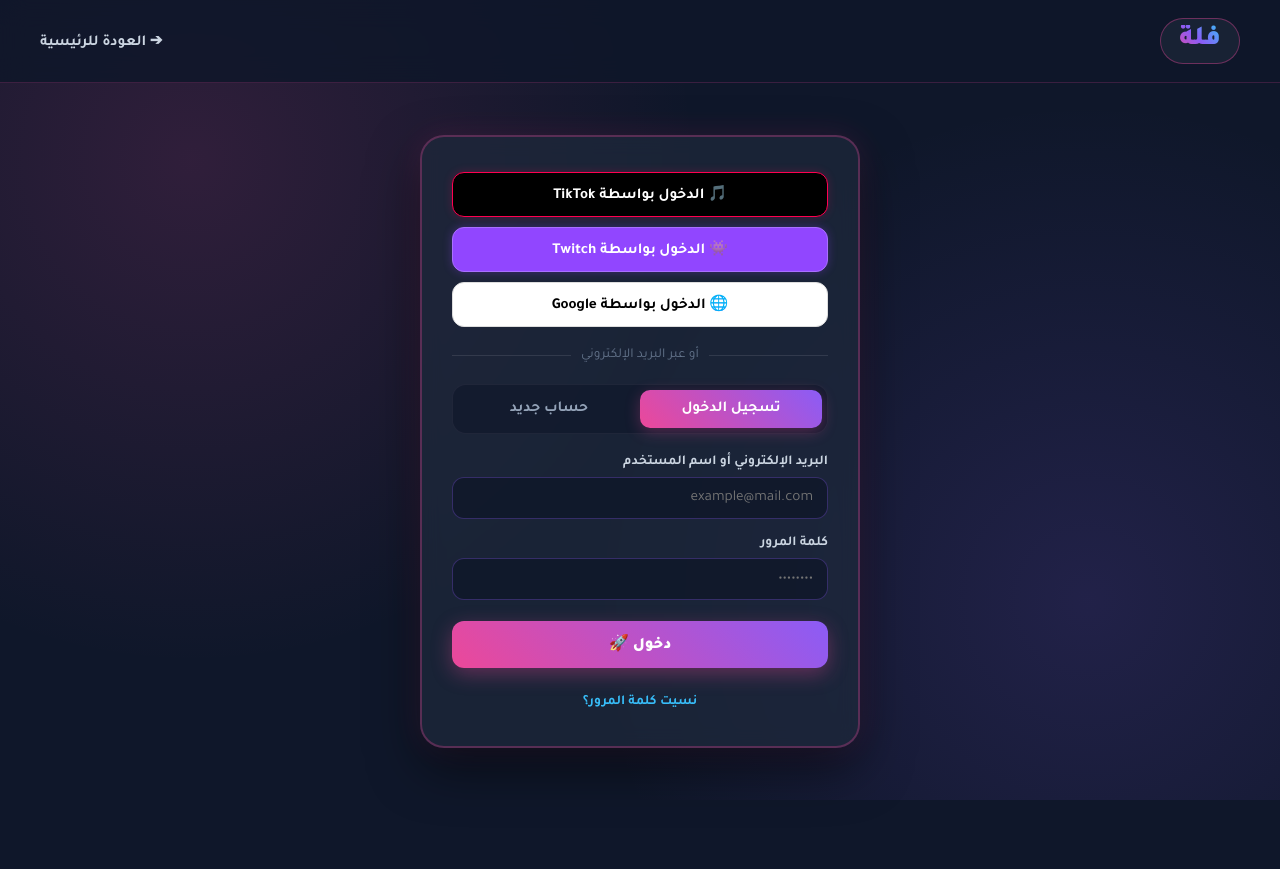
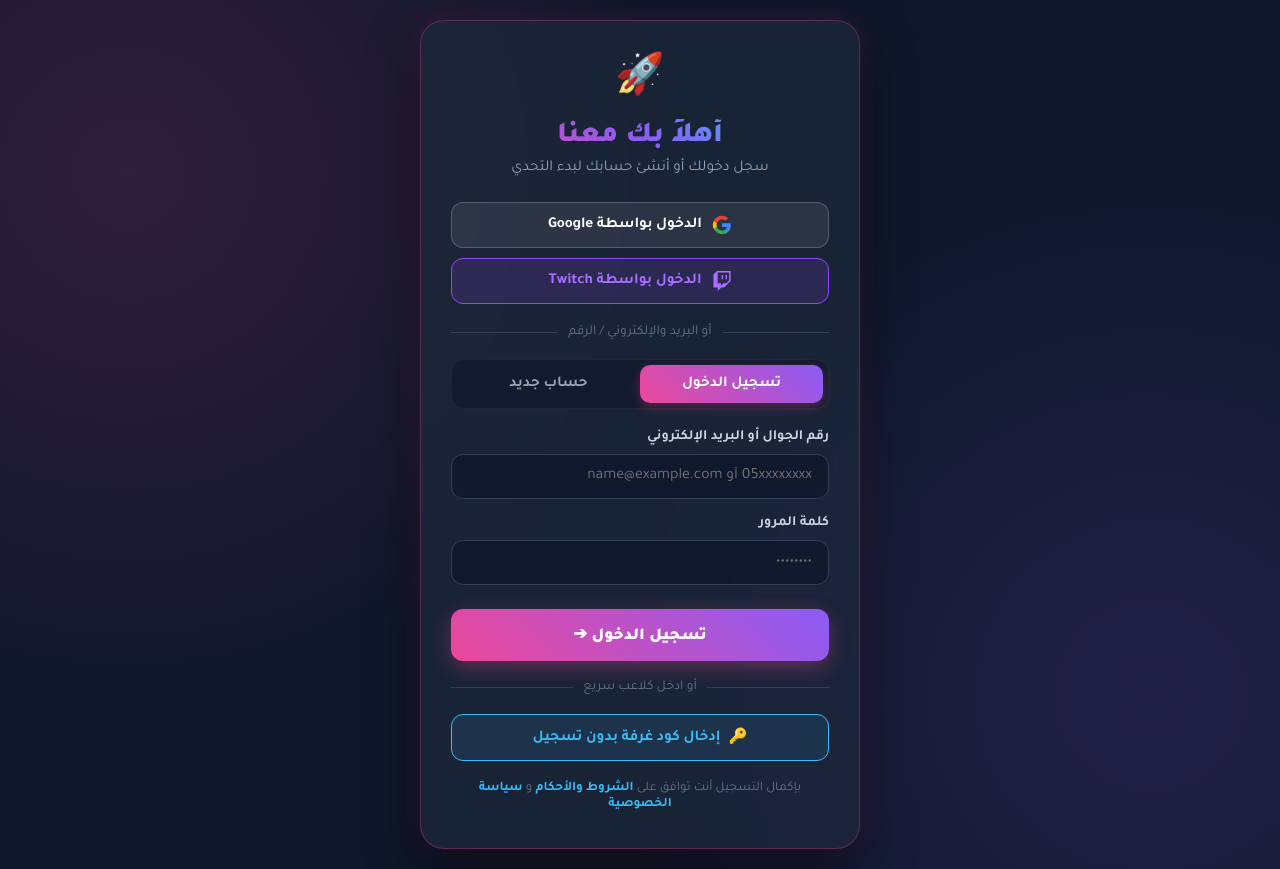
Before and after one commit to li9sh/saalfa-game, a website: page login.html in a window 1280 px wide. Before the commit the page ends 800 px from the top, so only its background shows below. Drawn offline with nearby package versions, Linux system fonts and the light colour scheme.

Commit message:
Update login.html

```diff
--- a/login.html
+++ b/login.html
@@ -3,8 +3,8 @@
 <head>
   <meta charset="UTF-8" />
   <meta name="viewport" content="width=device-width, initial-scale=1.0" />
-  <title>فُلّة | تسجيل الدخول وإنشاء حساب</title>
-  <link href="https://fonts.googleapis.com/css2?family=Tajawal:wght@400;700;900&display=swap" rel="stylesheet" />
+  <title>تسجيل الدخول | المنصة</title>
+  <link href="https://fonts.googleapis.com/css2?family=Tajawal:wght@400;600;700;900&display=swap" rel="stylesheet" />
   <style>
     * {
       box-sizing: border-box;
@@ -18,75 +18,57 @@
       color: #fff;
       min-height: 100vh;
       display: flex;
-      flex-direction: column;
+      align-items: center;
+      justify-content: center;
+      padding: 20px;
       background-image:
-        radial-gradient(circle at 15% 20%, rgba(236, 72, 153, 0.15) 0%, transparent 40%),
-        radial-gradient(circle at 85% 75%, rgba(139, 92, 246, 0.15) 0%, transparent 40%);
+        radial-gradient(circle at 10% 20%, rgba(236, 72, 153, 0.15) 0%, transparent 40%),
+        radial-gradient(circle at 90% 80%, rgba(139, 92, 246, 0.15) 0%, transparent 40%);
     }
 
-    /* --- Navbar --- */
-    .navbar {
-      display: flex;
-      align-items: center;
-      justify-content: space-between;
-      padding: 18px 40px;
-      background: rgba(15, 23, 42, 0.85);
-      backdrop-filter: blur(14px);
-      border-bottom: 1px solid rgba(236, 72, 153, 0.2);
+    .auth-container {
+      width: 100%;
+      max-width: 440px;
+      background: rgba(30, 41, 59, 0.75);
+      border: 1px solid rgba(236, 72, 153, 0.3);
+      backdrop-filter: blur(16px);
+      border-radius: 24px;
+      padding: 35px 30px;
+      box-shadow: 0 20px 50px rgba(0, 0, 0, 0.5), 0 0 30px rgba(236, 72, 153, 0.15);
+    }
+
+    .brand-header {
+      text-align: center;
+      margin-bottom: 25px;
     }
 
     .brand-logo {
-      display: flex;
-      align-items: center;
-      gap: 12px;
-      text-decoration: none;
-      background: rgba(30, 41, 59, 0.7);
-      border: 1px solid rgba(236, 72, 153, 0.4);
-      padding: 6px 18px;
-      border-radius: 40px;
+      font-size: 2.5rem;
+      margin-bottom: 8px;
+      display: inline-block;
+      animation: bounce 2s infinite;
     }
 
-    .brand-logo .name {
-      font-size: 1.7rem;
+    @keyframes bounce {
+      0%, 100% { transform: translateY(0); }
+      50% { transform: translateY(-6px); }
+    }
+
+    .brand-title {
+      font-size: 1.8rem;
       font-weight: 900;
       background: linear-gradient(45deg, #ec4899, #8b5cf6, #38bdf8);
       -webkit-background-clip: text;
       -webkit-text-fill-color: transparent;
     }
 
-    .btn-back {
-      color: #cbd5e1;
-      text-decoration: none;
-      font-weight: bold;
+    .brand-subtitle {
+      color: #94a3b8;
       font-size: 0.95rem;
-      transition: color 0.2s;
+      margin-top: 5px;
     }
 
-    .btn-back:hover {
-      color: #ec4899;
-    }
-
-    /* --- Auth Container --- */
-    .auth-wrapper {
-      flex: 1;
-      display: flex;
-      align-items: center;
-      justify-content: center;
-      padding: 40px 20px;
-    }
-
-    .auth-card {
-      background: rgba(30, 41, 59, 0.75);
-      border: 2px solid rgba(236, 72, 153, 0.3);
-      border-radius: 24px;
-      width: 100%;
-      max-width: 440px;
-      padding: 35px 30px;
-      box-shadow: 0 20px 50px rgba(0, 0, 0, 0.5), 0 0 30px rgba(236, 72, 153, 0.15);
-      backdrop-filter: blur(10px);
-    }
-
-    /* Social Login Buttons */
+    /* أزرار الدخول الاجتماعي (Google & Twitch) */
     .social-auth {
       display: flex;
       flex-direction: column;
@@ -95,68 +77,54 @@
     }
 
     .btn-social {
+      width: 100%;
+      padding: 12px;
+      border-radius: 12px;
+      font-weight: 700;
+      font-size: 0.95rem;
+      border: 1px solid transparent;
+      cursor: pointer;
       display: flex;
       align-items: center;
       justify-content: center;
       gap: 10px;
-      padding: 11px;
-      border-radius: 12px;
-      font-weight: bold;
-      font-size: 0.95rem;
-      text-decoration: none;
-      color: #fff;
-      border: 1px solid rgba(255, 255, 255, 0.1);
-      cursor: pointer;
-      transition: transform 0.2s, background 0.2s;
+      transition: all 0.2s ease;
     }
 
-    .btn-social:hover {
-      transform: translateY(-2px);
+    .btn-google {
+      background: rgba(255, 255, 255, 0.08);
+      border-color: rgba(255, 255, 255, 0.2);
+      color: #fff;
     }
 
-    .btn-tiktok {
-      background: #000;
-      border-color: #ff0050;
-      box-shadow: 0 0 10px rgba(255, 0, 80, 0.2);
+    .btn-google:hover {
+      background: rgba(255, 255, 255, 0.15);
+      border-color: #fff;
     }
 
     .btn-twitch {
-      background: #9146FF;
-      border-color: #a970ff;
-      box-shadow: 0 0 10px rgba(145, 70, 255, 0.3);
+      background: rgba(145, 71, 255, 0.15);
+      border-color: #9147ff;
+      color: #a970ff;
     }
 
-    .btn-google {
-      background: #ffffff;
-      color: #000;
-      border-color: #ddd;
+    .btn-twitch:hover {
+      background: #9147ff;
+      color: #fff;
+      box-shadow: 0 0 15px rgba(145, 71, 255, 0.4);
     }
 
-    .divider {
-      display: flex;
-      align-items: center;
-      text-align: center;
-      color: #64748b;
-      margin: 20px 0;
-      font-size: 0.85rem;
+    .btn-social svg {
+      width: 20px;
+      height: 20px;
     }
 
-    .divider::before, .divider::after {
-      content: '';
-      flex: 1;
-      border-bottom: 1px solid rgba(255, 255, 255, 0.1);
-    }
-
-    .divider span {
-      padding: 0 10px;
-    }
-
-    /* Tabs (التبويب) */
+    /* Tabs للتبديل */
     .auth-tabs {
       display: flex;
       background: rgba(15, 23, 42, 0.6);
+      padding: 5px;
       border-radius: 14px;
-      padding: 5px;
       margin-bottom: 20px;
       border: 1px solid rgba(255, 255, 255, 0.05);
     }
@@ -167,70 +135,61 @@
       border: none;
       background: transparent;
       color: #94a3b8;
+      font-weight: 700;
       font-size: 0.95rem;
-      font-weight: bold;
       border-radius: 10px;
       cursor: pointer;
-      transition: all 0.3s ease;
+      transition: all 0.25s ease;
     }
 
     .tab-btn.active {
       background: linear-gradient(45deg, #ec4899, #8b5cf6);
       color: #fff;
-      box-shadow: 0 4px 15px rgba(236, 72, 153, 0.3);
-    }
-
-    /* Forms */
-    .auth-form {
-      display: none;
-      flex-direction: column;
-      gap: 16px;
-    }
-
-    .auth-form.active {
-      display: flex;
+      box-shadow: 0 4px 12px rgba(236, 72, 153, 0.3);
     }
 
     .form-group {
-      display: flex;
-      flex-direction: column;
-      gap: 6px;
+      margin-bottom: 16px;
     }
 
-    .form-group label {
-      font-size: 0.85rem;
-      font-weight: bold;
+    .form-label {
+      display: block;
+      font-size: 0.88rem;
+      font-weight: 700;
       color: #cbd5e1;
+      margin-bottom: 8px;
     }
 
-    .form-group input {
+    .form-input {
+      width: 100%;
+      padding: 12px 16px;
       background: rgba(15, 23, 42, 0.8);
-      border: 1px solid rgba(139, 92, 246, 0.3);
+      border: 1px solid #334155;
       border-radius: 12px;
-      padding: 11px 14px;
       color: #fff;
-      font-size: 0.95rem;
+      font-size: 0.98rem;
       outline: none;
-      transition: border-color 0.2s;
+      transition: border-color 0.2s, box-shadow 0.2s;
     }
 
-    .form-group input:focus {
+    .form-input:focus {
       border-color: #ec4899;
-      box-shadow: 0 0 10px rgba(236, 72, 153, 0.2);
+      box-shadow: 0 0 12px rgba(236, 72, 153, 0.25);
     }
 
     .btn-submit {
+      width: 100%;
+      padding: 14px;
       background: linear-gradient(45deg, #ec4899, #8b5cf6);
+      border: none;
+      border-radius: 12px;
       color: #fff;
-      border: none;
-      padding: 12px;
-      border-radius: 12px;
-      font-size: 1rem;
+      font-size: 1.05rem;
       font-weight: 900;
       cursor: pointer;
-      margin-top: 5px;
       box-shadow: 0 6px 20px rgba(236, 72, 153, 0.35);
       transition: transform 0.2s, box-shadow 0.2s;
+      margin-top: 8px;
     }
 
     .btn-submit:hover {
@@ -238,170 +197,187 @@
       box-shadow: 0 8px 25px rgba(236, 72, 153, 0.5);
     }
 
-    .form-footer {
+    .divider {
+      display: flex;
+      align-items: center;
       text-align: center;
-      margin-top: 10px;
+      margin: 18px 0;
+      color: #64748b;
       font-size: 0.85rem;
-      color: #94a3b8;
     }
 
-    .form-footer a {
+    .divider::before, .divider::after {
+      content: '';
+      flex: 1;
+      border-bottom: 1px solid #334155;
+    }
+
+    .divider span {
+      padding: 0 10px;
+    }
+
+    .btn-room-direct {
+      width: 100%;
+      padding: 12px;
+      background: rgba(56, 189, 248, 0.1);
+      border: 1px solid #38bdf8;
+      border-radius: 12px;
+      color: #38bdf8;
+      font-weight: 700;
+      font-size: 0.95rem;
+      cursor: pointer;
+      display: flex;
+      align-items: center;
+      justify-content: center;
+      gap: 8px;
+      transition: background 0.2s;
+    }
+
+    .btn-room-direct:hover {
+      background: rgba(56, 189, 248, 0.2);
+    }
+
+    .auth-footer {
+      text-align: center;
+      margin-top: 20px;
+      font-size: 0.82rem;
+      color: #64748b;
+    }
+
+    .auth-footer a {
       color: #38bdf8;
       text-decoration: none;
-      font-weight: bold;
-    }
-
-    @media (max-width: 480px) {
-      .navbar { padding: 12px 20px; }
-      .auth-card { padding: 25px 20px; }
+      font-weight: 700;
     }
   </style>
 </head>
 <body>
 
-  <nav class="navbar">
-    <a href="index.html" class="brand-logo">
-      <span class="name">فُلّة</span>
-    </a>
-    <a href="index.html" class="btn-back">➔ العودة للرئيسية</a>
-  </nav>
+  <div class="auth-container">
+    <!-- Header -->
+    <div class="brand-header">
+      <div class="brand-logo">🚀</div>
+      <h1 class="brand-title">أهلاً بك معنا</h1>
+      <p class="brand-subtitle">سجل دخولك أو أنشئ حسابك لبدء التحدي</p>
+    </div>
 
-  <main class="auth-wrapper">
-    <div class="auth-card">
+    <!-- أزرار الدخول السريع عبر Google و Twitch -->
+    <div class="social-auth">
+      <!-- Google -->
+      <button class="btn-social btn-google" onclick="loginWithSocial('Google')">
+        <svg viewBox="0 0 24 24">
+          <path fill="#4285F4" d="M22.56 12.25c0-.78-.07-1.53-.2-2.25H12v4.26h5.92c-.26 1.37-1.04 2.53-2.21 3.31v2.77h3.57c2.08-1.92 3.28-4.74 3.28-8.09z"/>
+          <path fill="#34A853" d="M12 23c2.97 0 5.46-.98 7.28-2.66l-3.57-2.77c-.98.66-2.23 1.06-3.71 1.06-2.86 0-5.29-1.93-6.16-4.53H2.18v2.84C3.99 20.53 7.7 23 12 23z"/>
+          <path fill="#FBBC05" d="M5.84 14.09c-.22-.66-.35-1.36-.35-2.09s.13-1.43.35-2.09V7.06H2.18C1.43 8.55 1 10.22 1 12s.43 3.45 1.18 4.94l2.85-2.22.81-.63z"/>
+          <path fill="#EA4335" d="M12 5.38c1.62 0 3.06.56 4.21 1.64l3.15-3.15C17.45 2.09 14.97 1 12 1 7.7 1 3.99 3.47 2.18 7.06l3.66 2.84c.87-2.6 3.3-4.52 6.16-4.52z"/>
+        </svg>
+        الدخول بواسطة Google
+      </button>
 
-      <div class="social-auth">
-        <button class="btn-social btn-tiktok" onclick="socialLogin('TikTok')">
-          🎵 الدخول بواسطة TikTok
-        </button>
-        <button class="btn-social btn-twitch" onclick="socialLogin('Twitch')">
-          👾 الدخول بواسطة Twitch
-        </button>
-        <button class="btn-social btn-google" onclick="socialLogin('Google')">
-          🌐 الدخول بواسطة Google
+      <!-- Twitch -->
+      <button class="btn-social btn-twitch" onclick="loginWithSocial('Twitch')">
+        <svg viewBox="0 0 24 24" fill="currentColor">
+          <path d="M11.571 4.714h1.715v5.143h-1.715zm4.715 0H18v5.143h-1.714zM6 0L1.714 4.286v15.428h5.143V24l4.286-4.286h3.428L22.286 12V0zm14.571 11.143l-3.428 3.428h-3.429l-3 3v-3H6.857V1.714h13.714z"/>
+        </svg>
+        الدخول بواسطة Twitch
       </button>
     </div>
 
+    <!-- فاصل -->
     <div class="divider">
-        <span>أو عبر البريد الإلكتروني</span>
+      <span>أو البريد والإلكتروني / الرقم</span>
     </div>
 
+    <!-- Tabs للتبديل -->
     <div class="auth-tabs">
       <button class="tab-btn active" onclick="switchTab('login')">تسجيل الدخول</button>
-        <button class="tab-btn" onclick="switchTab('signup')">حساب جديد</button>
+      <button class="tab-btn" onclick="switchTab('register')">حساب جديد</button>
     </div>
 
-      <form id="login-form" class="auth-form active" onsubmit="handleAuth(event, 'login')">
+    <!-- نموذج تسجيل الدخول -->
+    <form id="login-form" onsubmit="handleAuth(event, 'login')">
       <div class="form-group">
-          <label>البريد الإلكتروني أو اسم المستخدم</label>
-          <input type="text" placeholder="example@mail.com" required />
+        <label class="form-label">رقم الجوال أو البريد الإلكتروني</label>
+        <input type="text" class="form-input" placeholder="05xxxxxxxx أو name@example.com" required />
       </div>
+
       <div class="form-group">
-          <label>كلمة المرور</label>
-          <input type="password" placeholder="••••••••" required />
+        <label class="form-label">كلمة المرور</label>
+        <input type="password" class="form-input" placeholder="••••••••" required />
       </div>
-        <button type="submit" class="btn-submit">دخول 🚀</button>
-        <div class="form-footer">
-          <a href="#">نسيت كلمة المرور؟</a>
-        </div>
+
+      <button type="submit" class="btn-submit">تسجيل الدخول ➔</button>
     </form>
 
-      <form id="signup-form" class="auth-form" onsubmit="handleAuth(event, 'signup')">
+    <!-- نموذج إنشاء حساب جديد -->
+    <form id="register-form" style="display: none;" onsubmit="handleAuth(event, 'register')">
       <div class="form-group">
-          <label>اسم المستخدم (الاسم باللعبة)</label>
-          <input type="text" placeholder="مثال: البطل_1" required />
+        <label class="form-label">الاسم أو اللقب باللعبة</label>
+        <input type="text" class="form-input" placeholder="مثال: اللاعب الخارق" required />
       </div>
+
       <div class="form-group">
-          <label>البريد الإلكتروني</label>
-          <input type="email" placeholder="example@mail.com" required />
+        <label class="form-label">رقم الجوال</label>
+        <input type="tel" class="form-input" placeholder="05xxxxxxxx" required />
       </div>
+
       <div class="form-group">
-          <label>كلمة المرور</label>
-          <input type="password" placeholder="••••••••" required />
+        <label class="form-label">كلمة المرور</label>
+        <input type="password" class="form-input" placeholder="أنشئ كلمة مرور قوية" required />
       </div>
-        <button type="submit" class="btn-submit">إنشاء الحساب ✨</button>
+
+      <button type="submit" class="btn-submit">أنشئ الحساب الآن ✨</button>
     </form>
 
+    <!-- دخول سريع باستخدام كود الغرفة -->
+    <div class="divider">
+      <span>أو ادخل كلاعب سريع</span>
     </div>
-  </main>
 
-  <!-- استدعاء مكتبة Supabase -->
-<script src="https://cdn.jsdelivr.net/npm/@supabase/supabase-js@2"></script>
+    <button class="btn-room-direct" onclick="enterRoomDirectly()">
+      <span>🔑</span> إدخال كود غرفة بدون تسجيل
+    </button>
+
+    <div class="auth-footer">
+      بإكمال التسجيل أنت توافق على <a href="#">الشروط والأحكام</a> و <a href="#">سياسة الخصوصية</a>
+    </div>
+  </div>
 
   <script>
-  // 1. إعدادات السيرفر والمفاتيح
-  const SUPABASE_URL = 'https://uhwlxlejpzkyomimuepy.supabase.co';
-  const SUPABASE_ANON_KEY = 'sb_publishable_1yTJSFyNBoNUrBQ5pCApGA_gWkB5ugD';
+    function switchTab(type) {
+      const loginForm = document.getElementById('login-form');
+      const registerForm = document.getElementById('register-form');
+      const tabs = document.querySelectorAll('.tab-btn');
 
-  const supabaseClient = supabase.createClient(SUPABASE_URL, SUPABASE_ANON_KEY);
-
-  // 2. التحقق التلقائي من حالة التوثيق عند فتح الصفحة أو العودة من OAuth
-  supabaseClient.auth.onAuthStateChange((event, session) => {
-    if (session) {
-      console.log('المستخدم مسجّل الدخول:', session.user);
-      // التوجيه فوراً لصفحة الرئيسية/اللعبة عند النجاح
-      window.location.href = 'index.html';
-    }
-  });
-
-  // 3. دالة تسجيل الدخول عبر شبكات التواصل
-  async function socialLogin(providerName) {
-    try {
-      // تحديد الرابط الحالي ديناميكياً ليتم التوجيه إليه بدقة بعد التوثيق
-      const currentUrl = window.location.href.split('#')[0].split('?')[0];
-      const targetUrl = currentUrl.substring(0, currentUrl.lastIndexOf('/')) + '/index.html';
-
-      const { data, error } = await supabaseClient.auth.signInWithOAuth({
-        provider: providerName.toLowerCase(),
-        options: {
-          redirectTo: targetUrl
-        }
-      });
-
-      if (error) throw error;
-    } catch (err) {
-      alert('حدث خطأ أثناء الاتصال: ' + err.message);
+      if (type === 'login') {
+        loginForm.style.display = 'block';
+        registerForm.style.display = 'none';
+        tabs[0].classList.add('active');
+        tabs[1].classList.remove('active');
+      } else {
+        loginForm.style.display = 'none';
+        registerForm.style.display = 'block';
+        tabs[0].classList.remove('active');
+        tabs[1].classList.add('active');
       }
     }
 
-  // 4. دالة التبديل بين التبويبات
-  function switchTab(tab) {
-    const loginForm = document.getElementById('login-form');
-    const signupForm = document.getElementById('signup-form');
-    const tabs = document.querySelectorAll('.tab-btn');
-
-    if (tab === 'login') {
-      loginForm.classList.add('active');
-      signupForm.classList.remove('active');
-      tabs[0].classList.add('active');
-      tabs[1].classList.remove('active');
-    } else {
-      signupForm.classList.add('active');
-      loginForm.classList.remove('active');
-      tabs[1].classList.add('active');
-      tabs[0].classList.remove('active');
-    }
+    function handleAuth(event, type) {
+      event.preventDefault();
+      alert(type === 'login' ? 'تم تسجيل الدخول بنجاح!' : 'تم إنشاء الحساب بنجاح!');
+      window.location.href = 'index.html';
     }
 
-  // 5. دالة التسجيل العادي (بالبريد وكلمة المرور)
-  async function handleAuth(e, type) {
-    e.preventDefault();
-    const email = e.target.querySelector('input[type="email"], input[type="text"]').value;
-    const password = e.target.querySelector('input[type="password"]').value;
+    function loginWithSocial(platform) {
+      alert(`جاري توجيهك لتسجيل الدخول عبر ${platform}...`);
+    }
 
-    if (type === 'signup') {
-      const { data, error } = await supabaseClient.auth.signUp({ email, password });
-      if (error) alert(error.message);
-      else alert('تم إنشاء الحساب بنجاح! تفقد بريدك لتفعيله.');
-    } else {
-      const { data, error } = await supabaseClient.auth.signInWithPassword({ email, password });
-      if (error) alert(error.message);
-      else {
-        alert('تم تسجيل الدخول بنجاح! 🎉');
-        window.location.href = 'index.html';
-      }
+    function enterRoomDirectly() {
+      const code = prompt('أدخل كود الغرفة (مثال: 4821):');
+      if (code) {
+        alert(`جاري الانضمام للغرفة رقم: ${code}`);
       }
     }
   </script>
-
 </body>
 </html>
```
Lines whose indentation alone changed are shown as unchanged.
